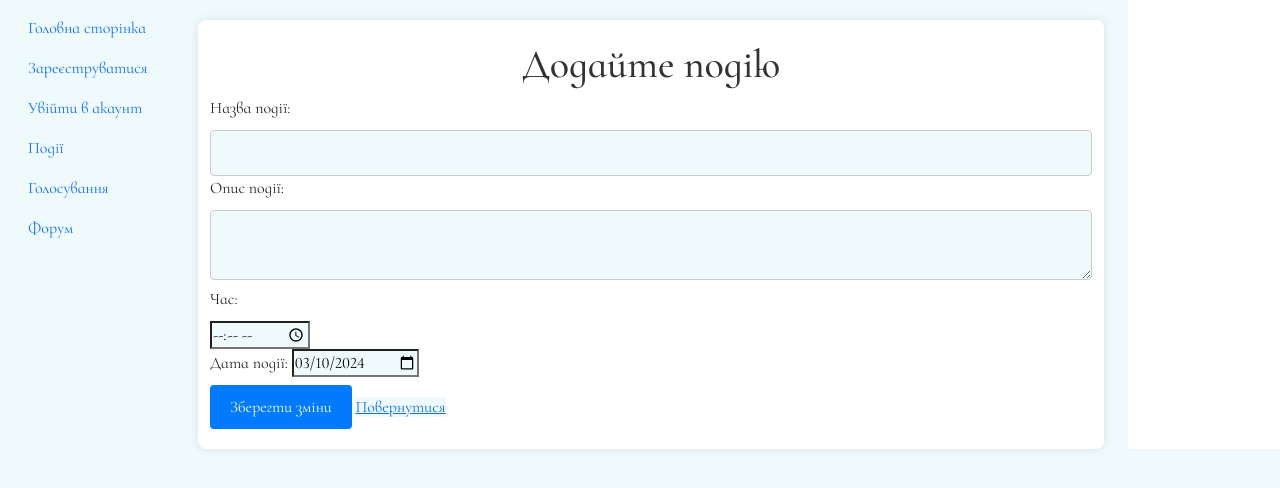
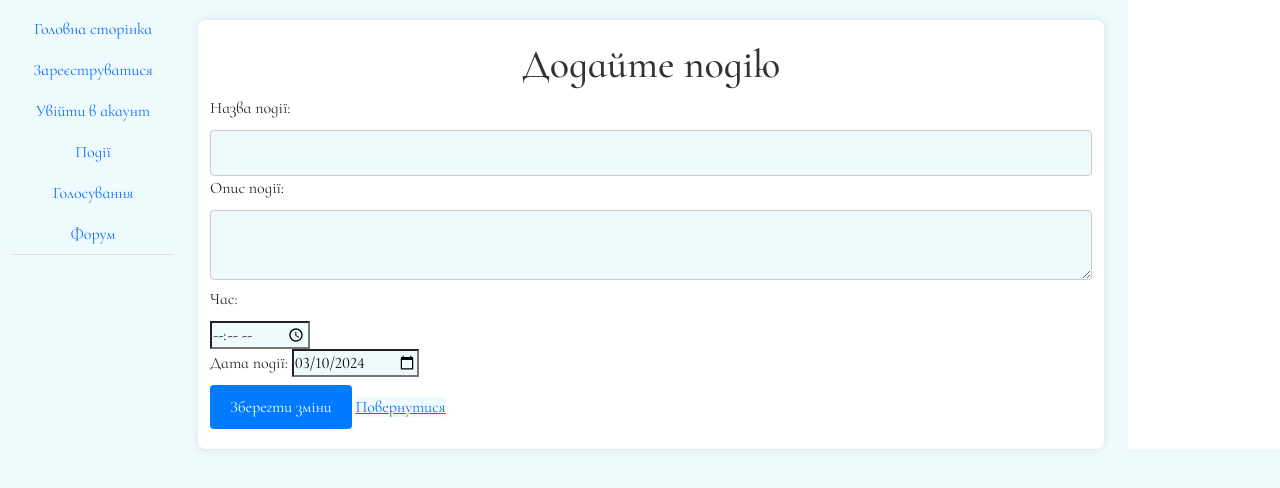
Before and after one commit to whisos/lesson_show, a Django app: template portal/templates/event/add.html in a window 1280 px wide. Shown: the top 488 px of the page. Run offline with Django 5.2, Linux system fonts and the light colour scheme; the template is opened without the code that fills it, so the values that code supplies are empty.

Commit message:
Navbar classes

```diff
--- a/portal/templates/navbar.html
+++ b/portal/templates/navbar.html
@@ -1,5 +1,5 @@
 <div class="col-xs-12 col-sm-4 col-lg-2 mt-2">
-<ul class="nav flex-sm-column">
+<ul class="nav flex-sm-column nav-fill nav-tabs nav-stacked">
     <li class="nav-item">
         <a href={% url 'main_page' %} class="nav-link">Головна сторінка</a>
     </li>
```
